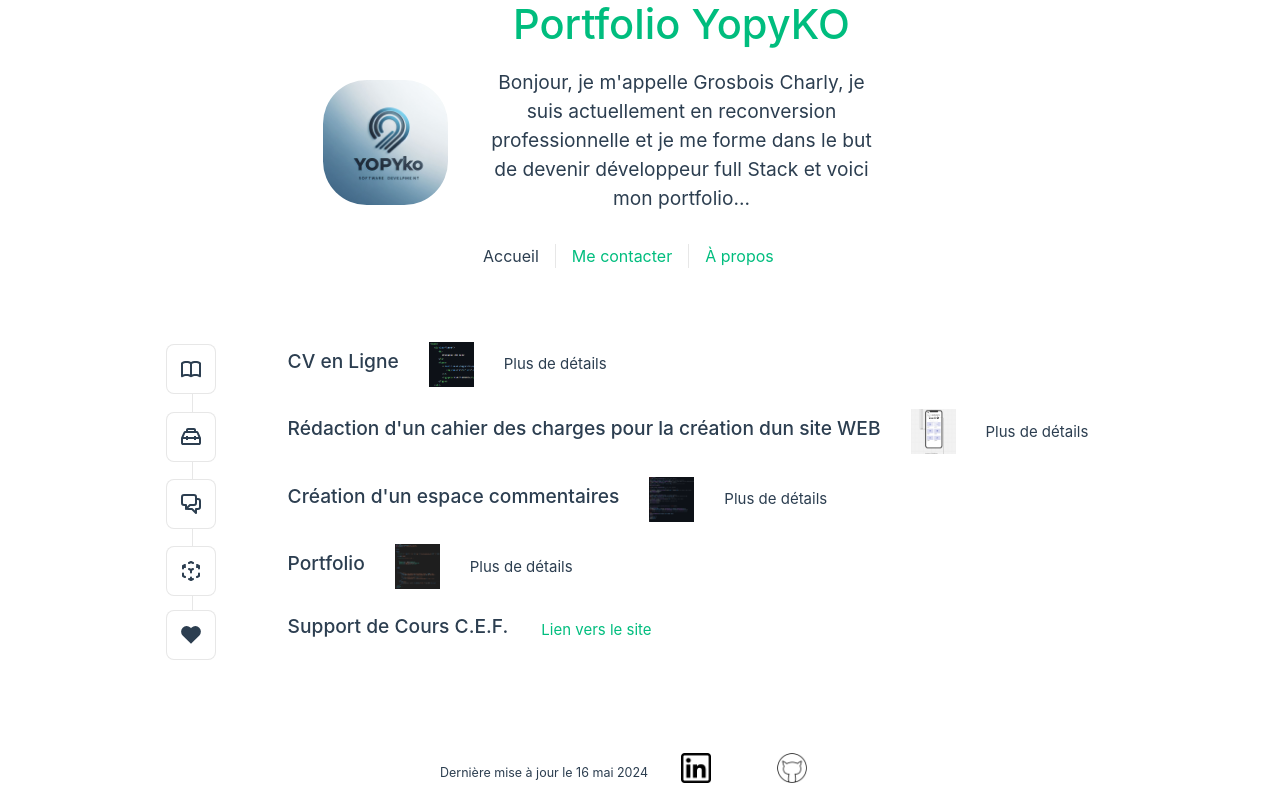
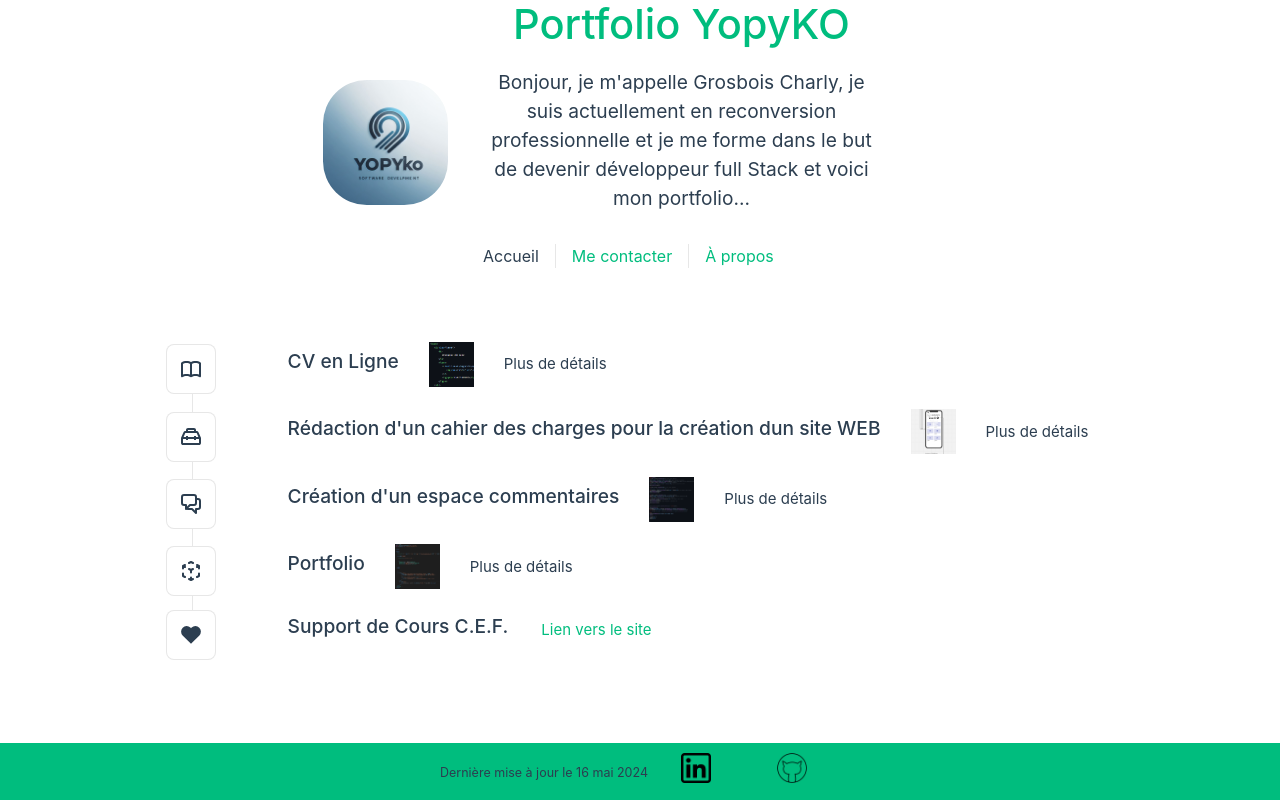
Before and after one commit to yopyKO/portfolioVue, a Vue app: page / in a window 1280 px wide. Built offline with nearby package versions, Linux system fonts and the light colour scheme.

Commit message:
modifiy footer

```diff
--- a/src/App.vue
+++ b/src/App.vue
@@ -42,6 +42,7 @@ import HelloWorld from './components/HelloWorld.vue'
     max-height: 100vh;
     top: 0px;
     position: fixed;
+    z-index: 101;
   }
   footer {
     display: flex;
@@ -51,6 +52,9 @@ import HelloWorld from './components/HelloWorld.vue'
     align-items: center;
     position: fixed;
     bottom: 0PX;
+    background-color: hsla(160, 100%, 37%, 1);
+    width: 100% ;
+    z-index: 101;
   }
   .logo {
     display: block;
--- a/src/views/404.vue
+++ b/src/views/404.vue
@@ -18,6 +18,7 @@
     justify-content: center;
     align-items: center;
     padding-top: 220px;
+    margin-bottom: 50px;
   }
 
   .img{
```
